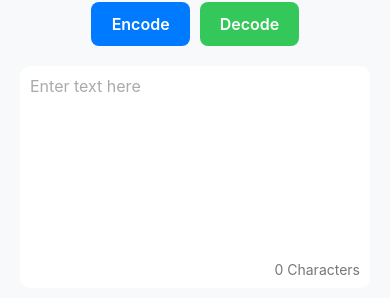
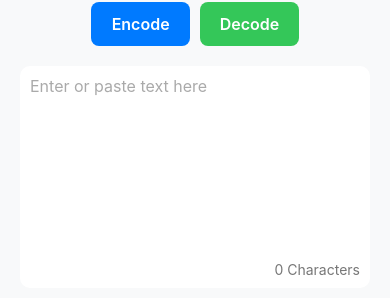
Before and after one commit to gabriel-logan/Base64-Oficial, a React Native app: screen / in a window 390 px wide. Shown: the part 188-486 px from the top of the page. Built offline with nearby package versions, Linux system fonts and the light colour scheme.

Commit message:
feat: implement encoding/decoding functions and clipboard handling in MainPage

```diff
--- a/src/pages/Main.tsx
+++ b/src/pages/Main.tsx
@@ -6,9 +6,45 @@ import {
   View,
   ScrollView,
 } from "react-native";
+import { useState } from "react";
+import * as Clipboard from "expo-clipboard";
+import * as Linking from "expo-linking";
 import Checkbox from "expo-checkbox";
 
 export default function MainPage() {
+  const [inputText, setInputText] = useState("");
+  const [considerSpace, setConsiderSpace] = useState(false);
+
+  function encodeToBase64(text: string) {
+    if (considerSpace) {
+      text = text.replace(/ /g, "_");
+    }
+
+    return Buffer.from(text).toString("base64");
+  }
+
+  function decodeFromBase64(encodedText: string) {
+    const decoded = Buffer.from(encodedText, "base64").toString("utf-8");
+
+    if (considerSpace) {
+      return decoded.replace(/_/g, " ");
+    }
+
+    return decoded;
+  }
+
+  function copyToClipboard(text: string) {
+    // Implement copy to clipboard functionality
+  }
+
+  function cutToClipboard(text: string) {
+    // Implement cut to clipboard functionality
+  }
+
+  function pasteFromClipboard() {
+    // Implement paste from clipboard functionality
+  }
+
   return (
     <View style={styles.screen}>
       <ScrollView
@@ -29,11 +65,14 @@ export default function MainPage() {
         <View style={styles.inputContainer}>
           <TextInput
             style={styles.input}
-            placeholder="Enter text here"
+            placeholder="Enter or paste text here"
             placeholderTextColor="#aaa"
+            maxLength={25000}
+            value={inputText}
+            onChangeText={setInputText}
             multiline
           />
-          <Text style={styles.charCount}>0 Characters</Text>
+          <Text style={styles.charCount}>{inputText.length} Characters</Text>
         </View>
 
         <View style={styles.rowWrap}>
@@ -53,10 +92,14 @@ export default function MainPage() {
         </View>
       </ScrollView>
 
-      {/* Help fixo no final */}
       <View style={styles.supportBox}>
         <Text style={styles.supportText}>Help the developer:</Text>
-        <TouchableOpacity style={styles.coffeeButton}>
+        <TouchableOpacity
+          style={styles.coffeeButton}
+          onPress={() => {
+            Linking.openURL("https://www.buymeacoffee.com/gabriellogan");
+          }}
+        >
           <Text style={styles.coffeeButtonText}>☕ Buy me a coffee</Text>
         </TouchableOpacity>
       </View>
@@ -113,7 +156,8 @@ const styles = StyleSheet.create({
     elevation: 2,
   },
   input: {
-    minHeight: 180, // mais alto
+    minHeight: 180,
+    maxHeight: 200,
     fontSize: 16,
     color: "#333",
     textAlignVertical: "top",
```
